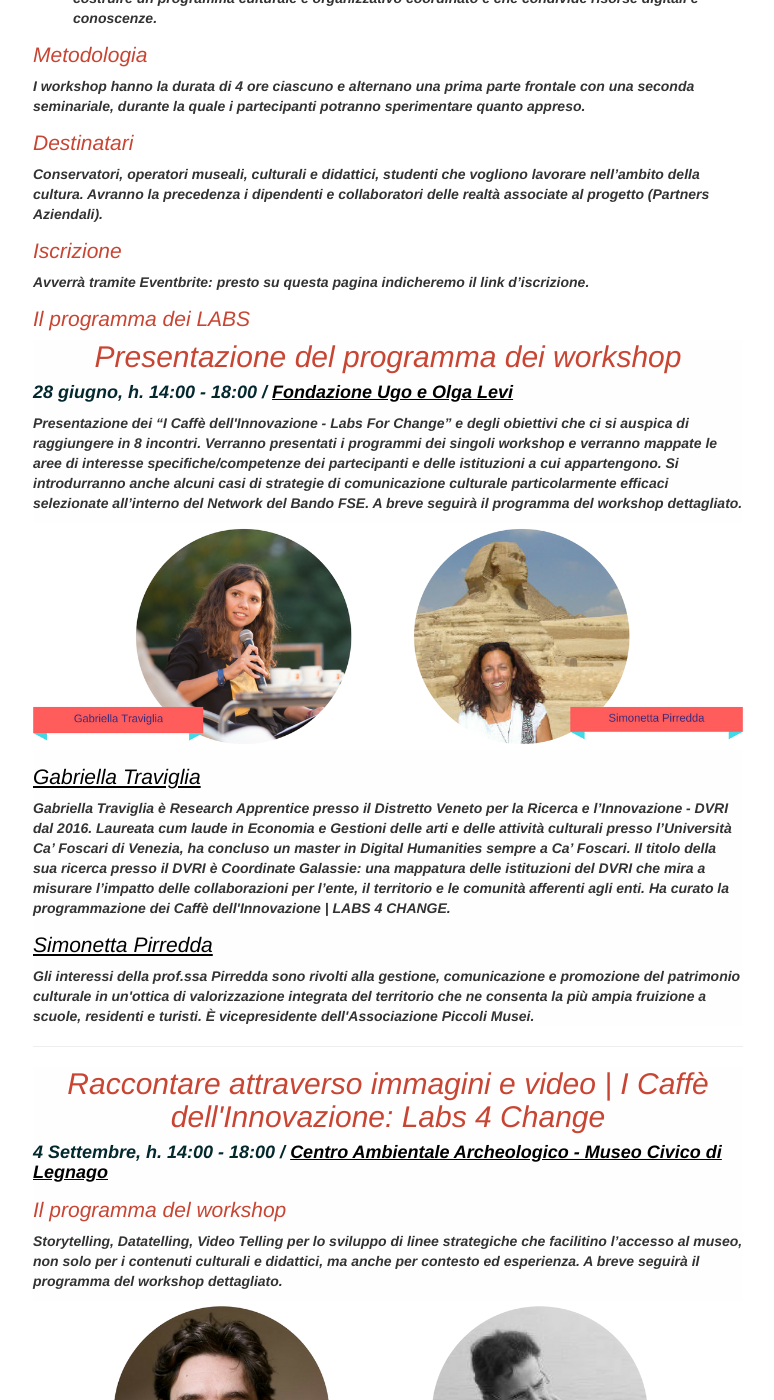
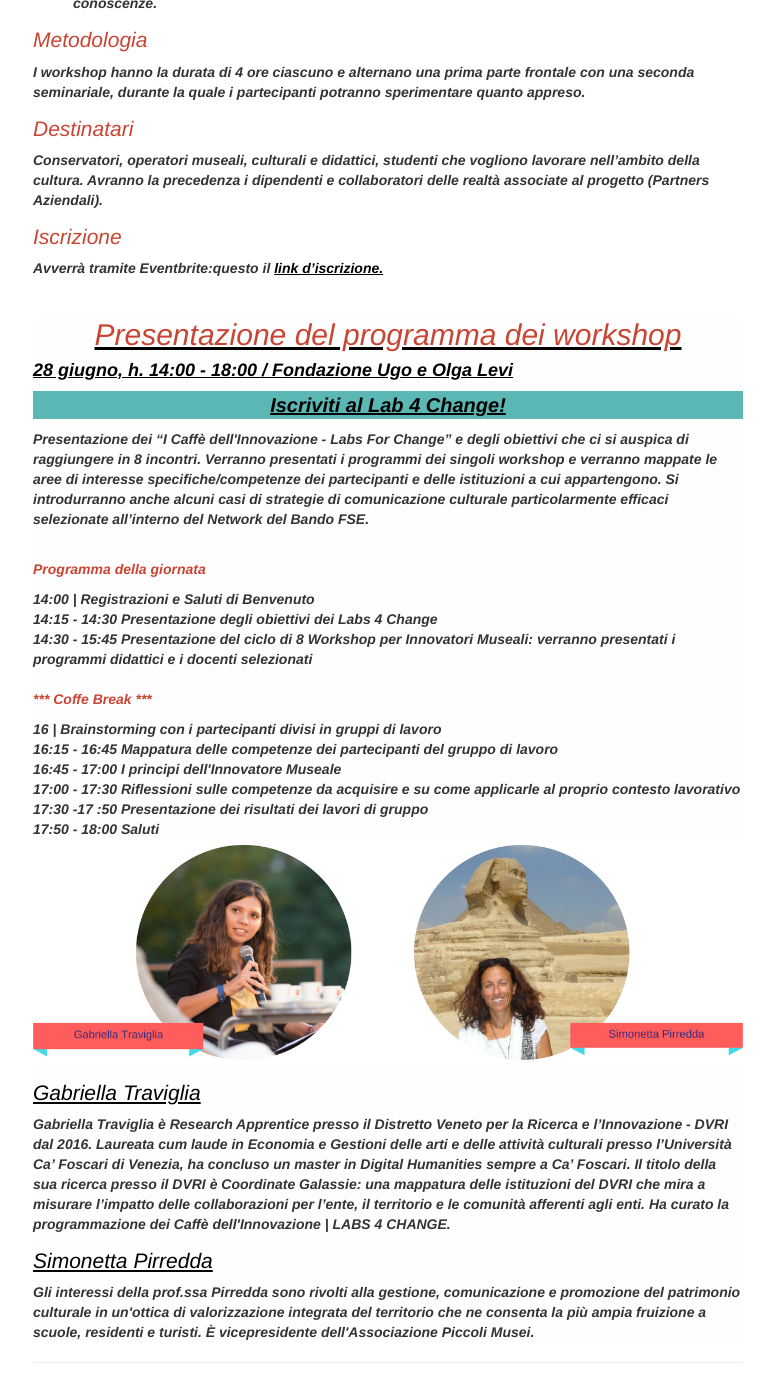
Before and after one commit to simonini/dvri-j-theme, a Jekyll site: the page built from progetti/caffe-2018.html, in a window 1280 px wide and 1400 px high, scrolled down 2080 px. Shown: the whole window, without its empty margins (252-1026 px from the left). Built offline with Jekyll 4.4.1, drawn with Linux system fonts in a browser that asks for light colours; the table of contents is made by our own code; some of the changed text lies outside the part shown.

Commit message:
Aggiunta programma giornata lab 1

```diff
--- a/progetti/caffe-2018.html
+++ b/progetti/caffe-2018.html
@@ -53,20 +53,39 @@ Questi workshop intendono essere un momento di discussione tra operatori del mon
 
   <section>
 <h5>Iscrizione </h5>
-   <p> Avverrà tramite Eventbrite: presto su questa pagina indicheremo il link d’iscrizione. </p>
+   <p> Avverrà tramite Eventbrite:questo il <a href="https://www.eventbrite.it/e/biglietti-caffe-dellinnovazione-presentazione-labs-4-change-per-innovatori-digitali-museali-46714392004?aff=es2">link d’iscrizione. </p>
   </section>
-
-<h5>Il programma dei LABS</h5>
+<br>
  <div class="uno">
   <h4 style="text-align:center;font-size:30px;color: #c94533;">Presentazione del programma dei workshop</h4>
   <h4> <b>28 giugno, h. 14:00 - 18:00 / <a href="https://www.fondazionelevi.it/">Fondazione Ugo e Olga Levi</a><b> </h4>
- <!-- <p style="text-align: center"><a href="  ">
-    Iscriviti al Lab 4 Change! </a></p> -->
+ <p style="text-align: center; font-size: 20px; background-color:#5bb7b4; color:##ffffff;"><a href=" https://www.eventbrite.it/e/biglietti-caffe-dellinnovazione-presentazione-labs-4-change-per-innovatori-digitali-museali-46714392004?aff=es2">
+    Iscriviti al Lab 4 Change! </a></p>
+
 
   <p> Presentazione dei “I Caffè dell'Innovazione - Labs For Change” e degli obiettivi che ci si auspica di raggiungere in 8 incontri.  Verranno presentati i programmi dei singoli workshop e verranno mappate le aree di interesse specifiche/competenze dei partecipanti e delle istituzioni a cui appartengono.
-Si introdurranno anche alcuni casi di strategie di comunicazione culturale particolarmente efficaci selezionate all’interno del Network del Bando FSE.
-      A breve seguirà il programma del workshop dettagliato.
-  </p>
+Si introdurranno anche alcuni casi di strategie di comunicazione culturale particolarmente efficaci selezionate all’interno del Network del Bando FSE. </p><br>
+<p style="color:#c94533;"><b>Programma della giornata</b></p>
+<b><i>14:00 | Registrazioni e Saluti di Benvenuto</i></b> <br>
+
+14:15 - 14:30 <i>Presentazione degli obiettivi dei Labs 4 Change</i><br>
+
+14:30 - 15:45 <i>Presentazione del ciclo di 8 Workshop per Innovatori Museali: verranno presentati i programmi didattici e i docenti selezionati</i>
+<br><br>
+<p style="color:#c94533;">*** Coffe Break ***</p>
+<b><i>16 | Brainstorming con i partecipanti divisi in gruppi di lavoro</i></b> <br>
+
+16:15 - 16:45 <i>Mappatura delle competenze dei partecipanti del gruppo di lavoro</i><br>
+
+16:45 - 17:00 <i>I principi dell'Innovatore Museale</i><br>
+
+17:00 - 17:30 <i>Riflessioni sulle competenze da acquisire e su come applicarle al proprio contesto lavorativo<i><br>
+
+17:30 -17 :50 <i>Presentazione dei risultati dei lavori di gruppo</i><br>
+
+17:50 - 18:00 <i>Saluti </i>
+<br>
+
 <img src="{{ site.baseurl }}/assets/progetti/caffe/3.png" alt="Workshop Leaders - Labs" />
 
 <h5> <a href="https://www.linkedin.com/in/gabriella-traviglia-0038b653/"> Gabriella Traviglia </a> </h5>
@@ -77,6 +96,7 @@ Si introdurranno anche alcuni casi di strategie di comunicazione culturale parti
   </p>
   </div>
   <hr>
+  <br>
  <div class="due">
   <h4 style="text-align:center;font-size:30px;color: #c94533;"> Raccontare attraverso immagini e video | I Caffè dell'Innovazione: Labs 4 Change</h4>
   <h4><b> 4 Settembre, h. 14:00 - 18:00 / <a href="https://centroambientalearcheologico.it/">Centro Ambientale Archeologico - Museo Civico di Legnago</a><b></h4>
@@ -114,6 +134,7 @@ Si introdurranno anche alcuni casi di strategie di comunicazione culturale parti
   </p>
 </div>
   <hr>
+  <br>
 <div class="due">
   <h4 style="text-align:center;font-size:30px;color: #c94533;"> Open Call per operatori culturali: candidati come speaker e racconta una strategia di Community Building che ha avuto successo nella tua Istituzione</h4>
   <h4><b>22 ottobre, h. 9:00 - 13:00 / <a href="http://www.ismar.cnr.it/">Consiglio Nazionale Ricerche ISMAR</a><b></h4>
@@ -124,6 +145,7 @@ Si introdurranno anche alcuni casi di strategie di comunicazione culturale parti
   </p>
 </div>
   <hr>
+  <br>
 <div class="uno">
   <h4 style="text-align:center;font-size:30px;color: #c94533;">I Principi della Comunicazione Scientifica Divulgativa ( Doppio Labs )</h4>
   <h4><b>6 novembre, h. 9:00 - 13:00 e h. 14:00 - 18:00 /<a href="https://www.aqua-deltadelpo.com/cosa-vedere/oasi-e-centri-visite/museo-dei-grandi-fiumi-rovigo/"> Museo Grandi Fiumi Rovigo</a><b> </h4>
@@ -147,6 +169,7 @@ Si introdurranno anche alcuni casi di strategie di comunicazione culturale parti
   </p>
 </div>
   <hr>
+  <br>
 <div class="due">
 <h4 style="text-align:center;font-size:30px;color: #c94533;">Data Physical Experience</h4>
   <h4><b>28 giugno, h. 14:00 - 18:00 / <a href="http://www.comune.valdagno.vi.it/eventi/museo-civico-d.-dal-lago">Museo Civico D. Dal Lago — Comune di Valdagno</a><b></h4>
@@ -169,6 +192,7 @@ Si introdurranno anche alcuni casi di strategie di comunicazione culturale parti
   </p>
 </div>
   <hr>
+  <br>
 <div class="uno">
   <h4 style="text-align:center;font-size:30px;color: #c94533;"> Open Talk con Eric Champion</h4>
   <h4>13 dicembre, h. 14:00 - 18:00 / <a href="https://www.unive.it/pag/17943/">Aula Magna Silvio Trentin di Ca’ Foscari (TBC)</a></h4>
```
